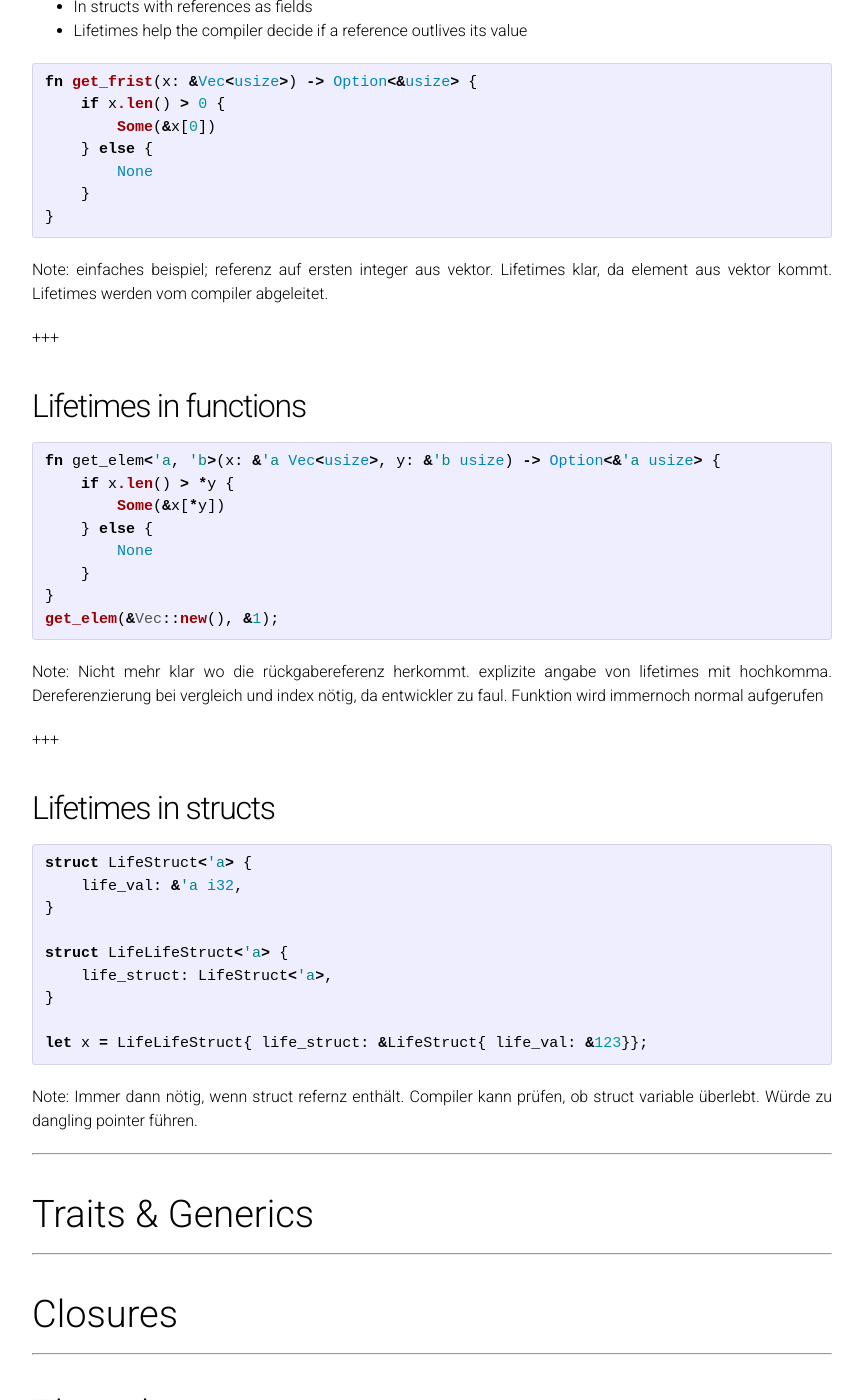
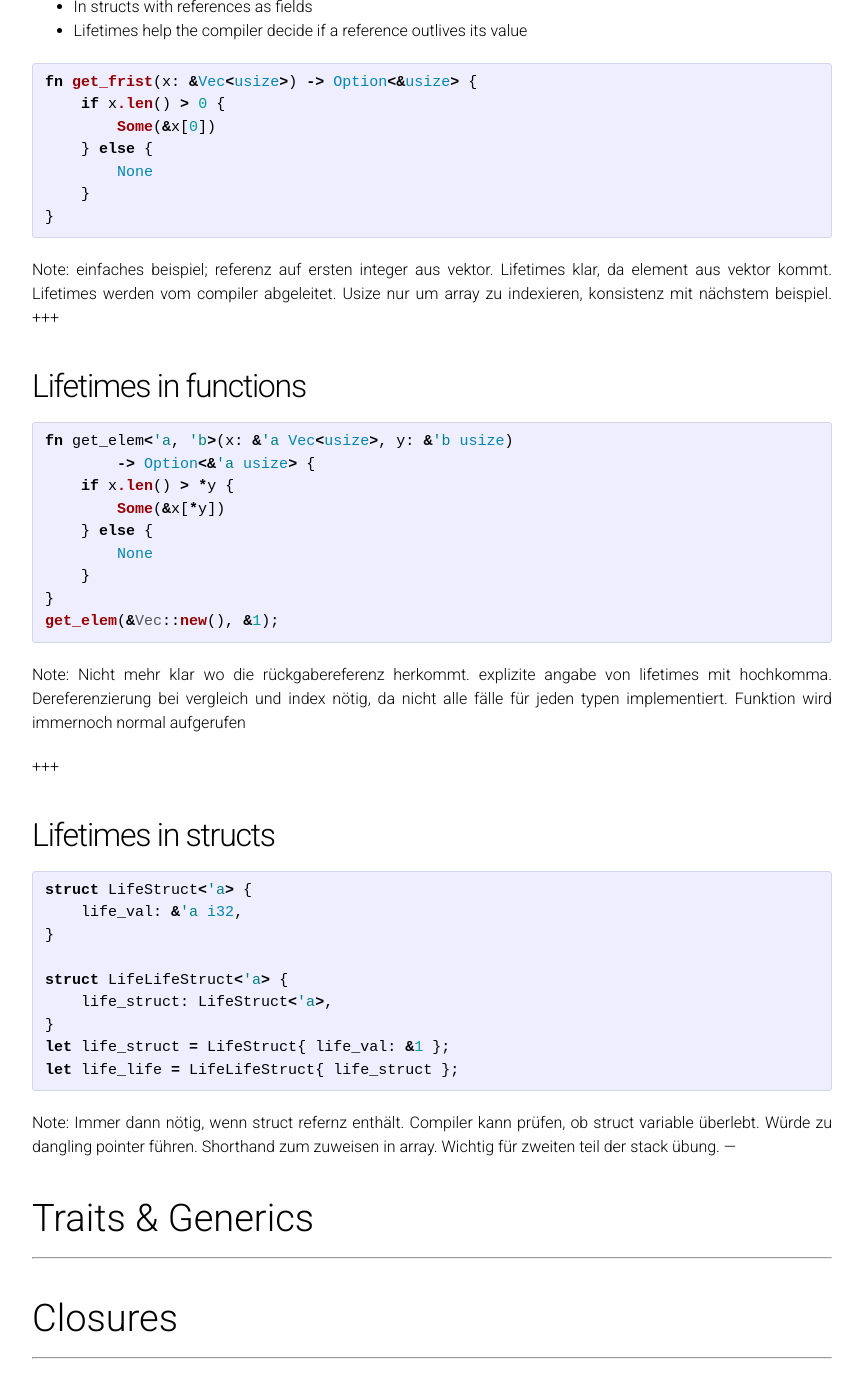
Before and after one commit to matthias-prangl/hsro-inf-kp.github.io, a Jekyll site: the page built from PITCHME.md, in a window 1280 px wide and 1400 px high, scrolled down 8025 px. Shown: the whole window, without its empty margins (208-1071 px from the left). Built offline with Jekyll 4.4.1, drawn with Linux system fonts in a browser that asks for light colours; our own code applies the rules of GitHub Pages for plain Markdown files.

Commit message:
Update Slides

````diff
--- a/PITCHME.md
+++ b/PITCHME.md
@@ -386,13 +386,14 @@ Note:
 einfaches beispiel; referenz auf ersten integer aus vektor.
 Lifetimes klar, da element aus vektor kommt.
 Lifetimes werden vom compiler abgeleitet.
-
+Usize nur um array zu indexieren, konsistenz mit nächstem beispiel.
 +++
 
 ## Lifetimes in functions
 
 ```rust
-fn get_elem<'a, 'b>(x: &'a Vec<usize>, y: &'b usize) -> Option<&'a usize> {
+fn get_elem<'a, 'b>(x: &'a Vec<usize>, y: &'b usize)
+        -> Option<&'a usize> {
     if x.len() > *y {
         Some(&x[*y])
     } else {
@@ -405,7 +406,7 @@ get_elem(&Vec::new(), &1);
 Note:
 Nicht mehr klar wo die rückgabereferenz herkommt.
 explizite angabe von lifetimes mit hochkomma.
-Dereferenzierung bei vergleich und index nötig, da entwickler zu faul.
+Dereferenzierung bei vergleich und index nötig, da nicht alle fälle für jeden typen implementiert.
 Funktion wird immernoch normal aufgerufen
 
 +++
@@ -420,15 +421,16 @@ struct LifeStruct<'a> {
 struct LifeLifeStruct<'a> {
     life_struct: LifeStruct<'a>,
 }
-
-let x = LifeLifeStruct{ life_struct: &LifeStruct{ life_val: &123}};
+let life_struct = LifeStruct{ life_val: &1 };
+let life_life = LifeLifeStruct{ life_struct };
 ```
 
 Note:
 Immer dann nötig, wenn struct refernz enthält.
 Compiler kann prüfen, ob struct variable überlebt.
 Würde zu dangling pointer führen.
-
+Shorthand zum zuweisen in array.
+Wichtig für zweiten teil der stack übung.
 ---
 
 # Traits & Generics
````
